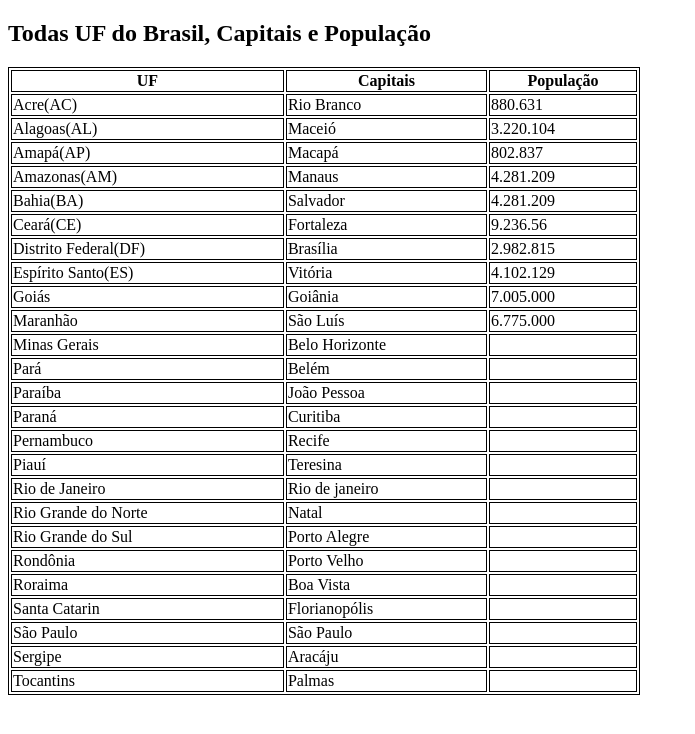
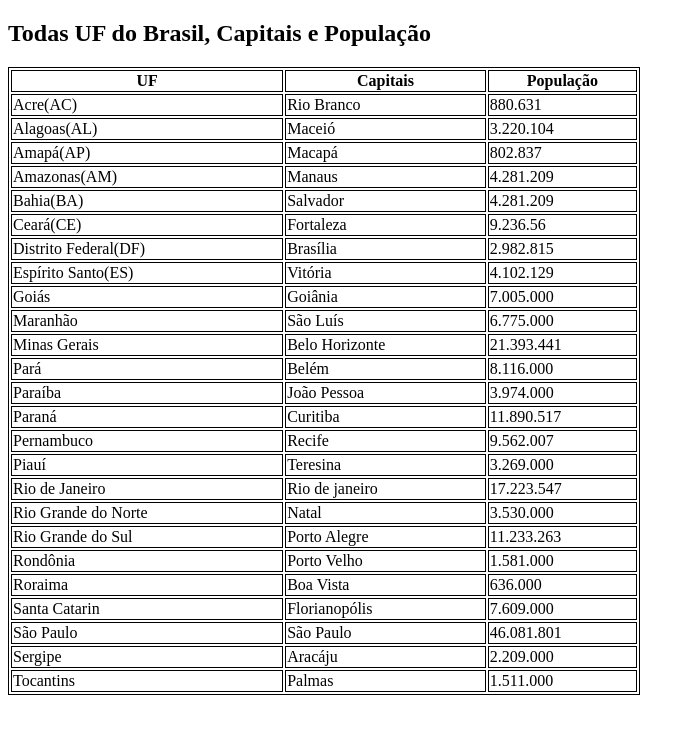
Before and after one commit to Luix-19/UF-Capitais-e-Popula-o, a plain HTML site: page index.html in a window 1280 px wide. Shown: the whole page, without its empty margins (0-695 px from the left). Drawn offline with Linux system fonts and the light colour scheme.

Commit message:
Add da população

```diff
--- a/index.html
+++ b/index.html
@@ -68,77 +68,77 @@ table, th, td {
   <tr>
     <td>Minas Gerais</td>
     <td>Belo Horizonte</td>
-    <td></td>
+    <td>21.393.441</td>
   </tr>
   <tr>
     <td>Pará</td>
     <td>Belém</td>
-    <td></td>
+    <td>8.116.000</td>
   </tr>
   <tr>
     <td>Paraíba</td>
     <td>João Pessoa</td>
-    <td></td>
+    <td>3.974.000</td>
   </tr>
   <tr>
     <td>Paraná</td>
     <td>Curitiba</td>
-    <td></td>
+    <td>11.890.517</td>
   </tr>
   <tr>
     <td>Pernambuco</td>
     <td>Recife</td>
-    <td></td>
+    <td>9.562.007</td>
   </tr>
   <tr>
     <td>Piauí</td>
     <td>Teresina</td>
-    <td></td>
+    <td>3.269.000</td>
   </tr>
   <tr>
     <td>Rio de Janeiro</td>
     <td>Rio de janeiro</td>
-    <td></td>
+    <td>17.223.547</td>
   </tr>
   <tr>
     <td>Rio Grande do Norte</td>
     <td>Natal</td>
-    <td></td>
+    <td>3.530.000</td>
   </tr>
   <tr>
     <td>Rio Grande do Sul</td>
     <td>Porto Alegre</td>
-    <td></td>
+    <td>11.233.263</td>
   </tr>
   <tr>
     <td>Rondônia</td>
     <td>Porto Velho</td>
-    <td></td>
+    <td>1.581.000</td>
   </tr>
   <tr>
     <td>Roraima</td>
     <td>Boa Vista</td>
-    <td></td>
+    <td>636.000</td>
   </tr>
   <tr>
     <td>Santa Catarin</td>
     <td>Florianopólis</td>
-    <td></td>
+    <td>7.609.000</td>
   </tr>
   <tr>
     <td>São Paulo</td>
     <td>São Paulo</td>
-    <td></td>
+    <td>46.081.801</td>
   </tr>
   <tr>
     <td>Sergipe</td>
     <td>Aracáju</td>
-    <td></td>
+    <td>2.209.000</td>
   </tr>
   <tr>
     <td>Tocantins</td>
     <td>Palmas</td>
-    <td></td>
+    <td>1.511.000</td>
   </tr>
 
 </body>
```
